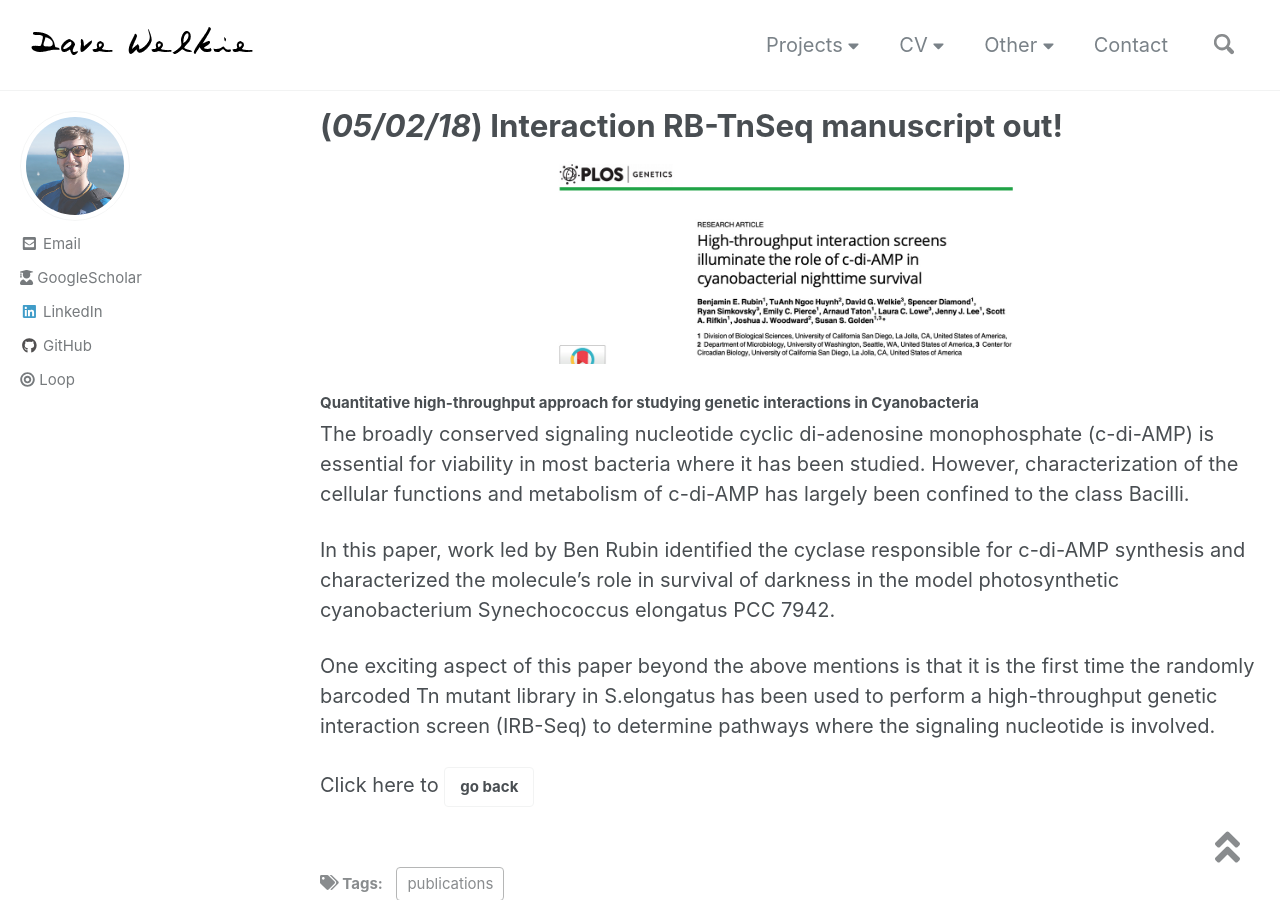
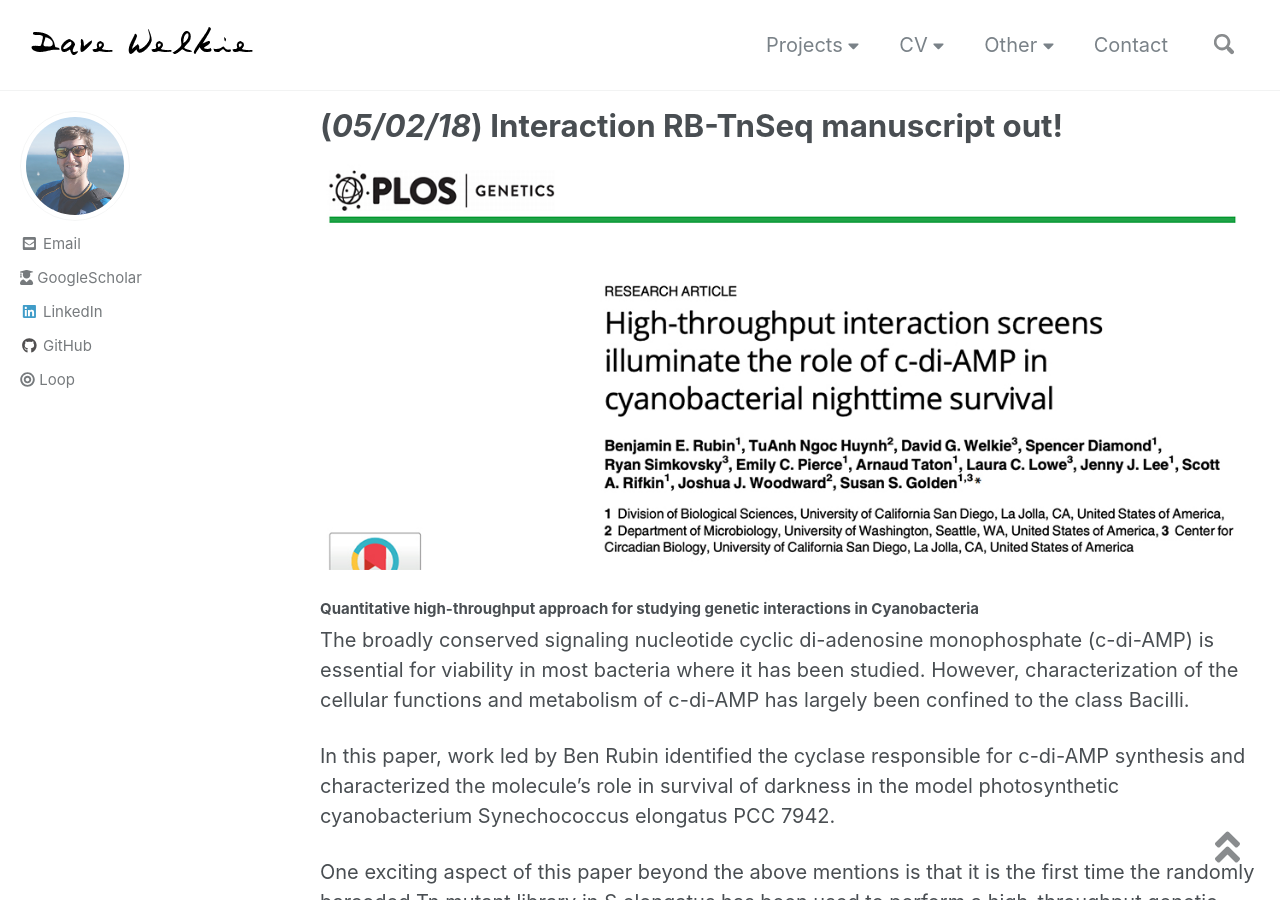
Before and after one commit to dwelkie/dwelkie.github.io, a Jekyll site: the page built from _posts/2018-05-01-IRB-Seq.md, in a window 1280 px wide and 900 px high. Built offline with Jekyll 4.4.1, drawn with Linux system fonts in a browser that asks for light colours; nearby versions of some CDN libraries.

Commit message:
Update 2018-05-01-IRB-Seq.md

```diff
--- a/_posts/2018-05-01-IRB-Seq.md
+++ b/_posts/2018-05-01-IRB-Seq.md
@@ -7,7 +7,7 @@ excerpt: "Manuscript describing the first time the RB-TnSeq library inS.elongatu
 search: true
 ---
 
-![image-left]({{ site.url }}{{ site.baseurl }}/assets/images/IRBSEQheader.jpg){: .align-center}{:height="50%" width="50%"}
+![image-center]({{ site.url }}{{ site.baseurl }}/assets/images/IRBSEQheader.jpg){: .align-center}
 
 ##### Quantitative high-throughput approach for studying genetic interactions in Cyanobacteria <br>
 The broadly conserved signaling nucleotide cyclic di-adenosine monophosphate (c-di-AMP) is essential for viability in most bacteria where it has been studied. However, characterization of the cellular functions and metabolism of c-di-AMP has largely been confined to the class Bacilli.
```
